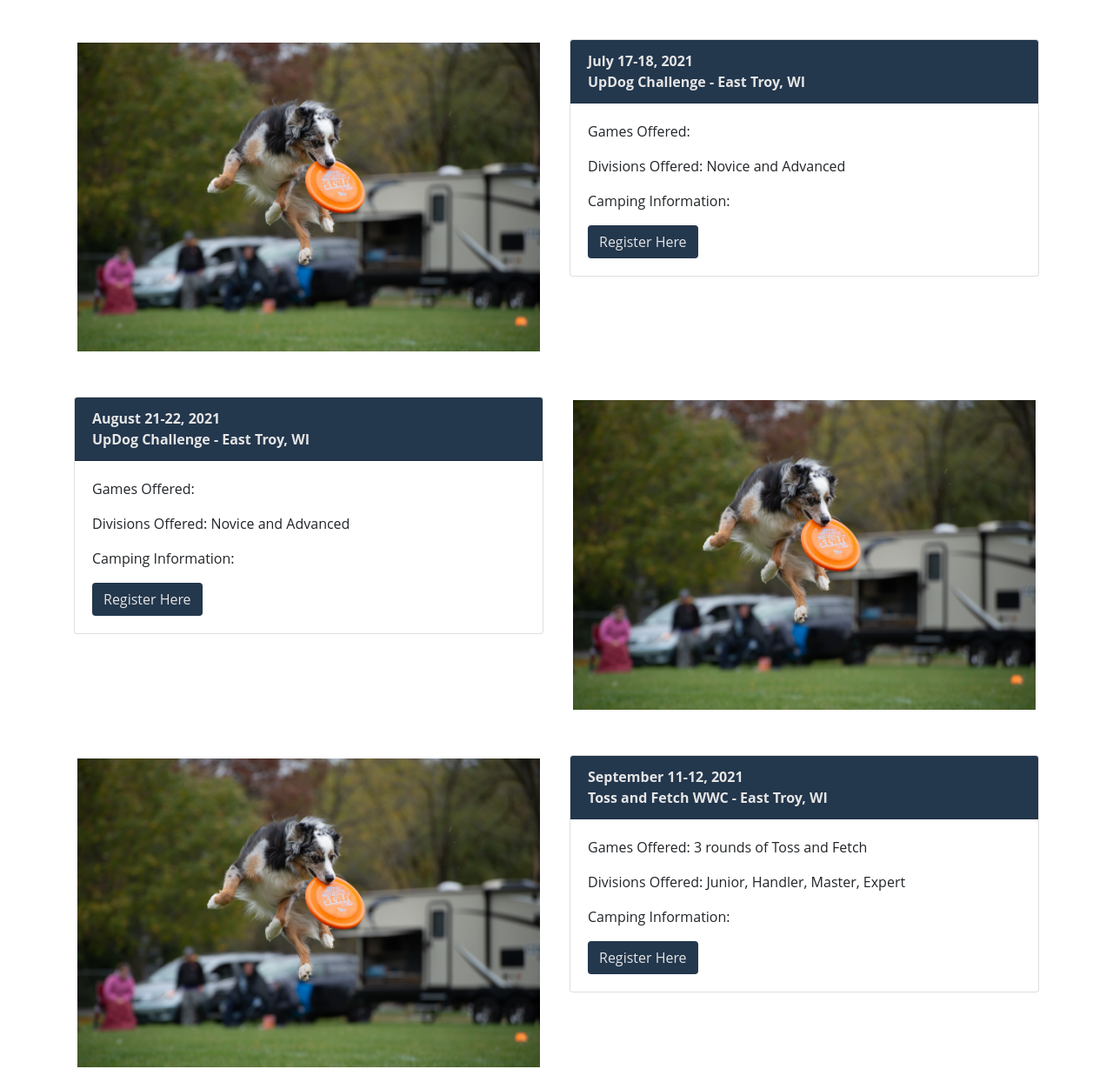
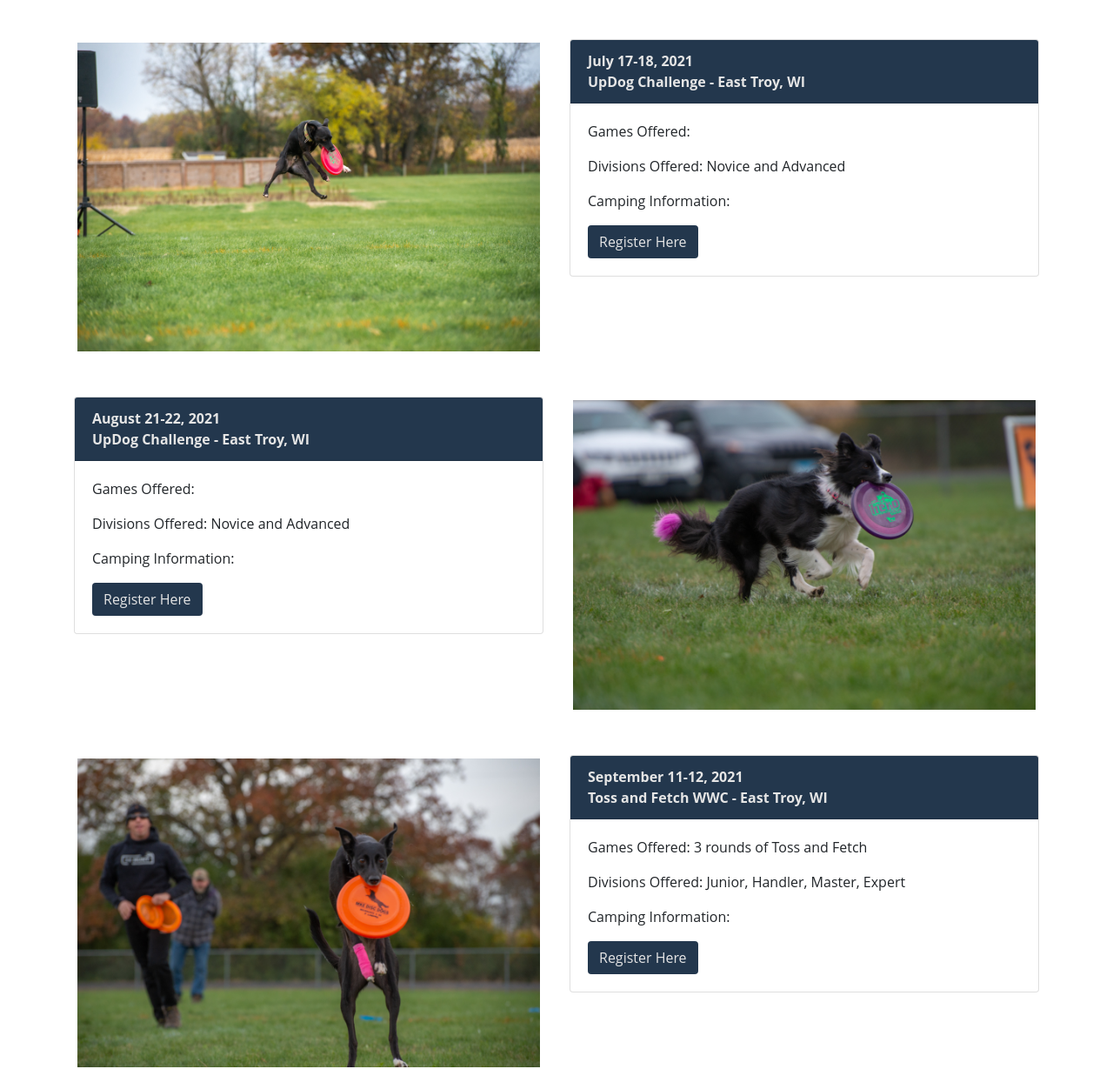
Before and after one commit to BraveLittleTodoList/mkediscdogs, a website: page events.html in a window 1280 px wide. Shown: the part 233-1462 px from the top of the page at 87% size. Drawn offline with nearby package versions, Linux system fonts and the light colour scheme.

Commit message:
Event page image changed

```diff
--- a/events.html
+++ b/events.html
@@ -47,7 +47,7 @@
 
         <div class="row pt-5">
             <div class="col-sm-6 d-none d-sm-block">
-                <img class="d-flex img-thumbnail" src="img/nalu.jpg" alt="Nalu">
+                <img class="d-flex img-thumbnail" src="img/gas.jpg" alt="Gas">
             </div>
             <div class="col">
                 <div class="card">
@@ -81,13 +81,13 @@
                 </div>
             </div>
             <div class="col-sm-6 d-none d-sm-block">
-                <img class="d-flex img-thumbnail" src="img/nalu.jpg" alt="Nalu">
+                <img class="d-flex img-thumbnail" src="img/ginny.jpg" alt="Ginny">
             </div>
         </div>
 
         <div class="row pt-5">
             <div class="col-sm-6 d-none d-sm-block">
-                <img class="d-flex img-thumbnail" src="img/nalu.jpg" alt="Nalu">
+                <img class="d-flex img-thumbnail" src="img/bounce.jpg" alt="Bounce">
             </div>
             <div class="col">
                 <div class="card">
```
Also changed, not shown: img/bounce.jpg (added), img/gas.jpg (added), img/ginny.jpg (added).
